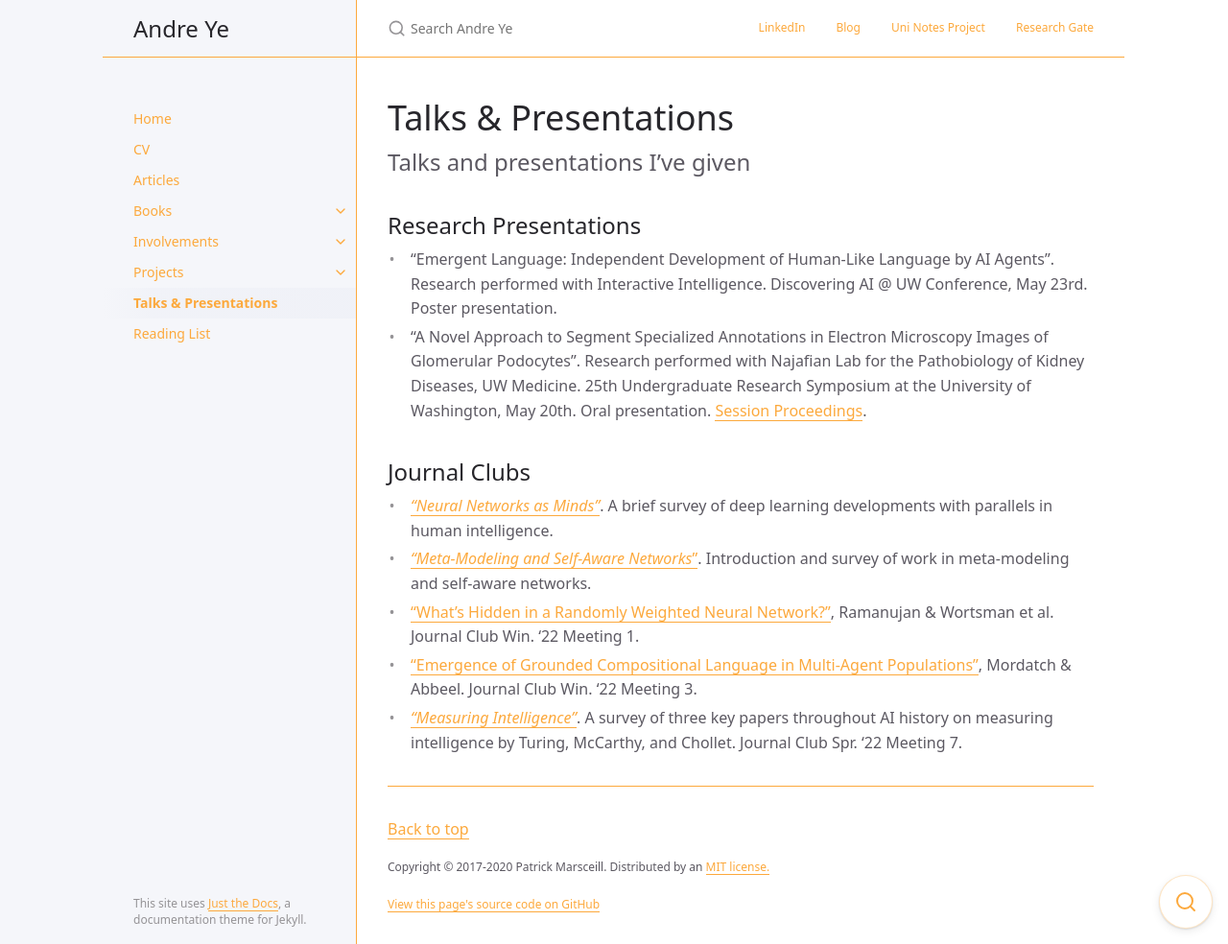
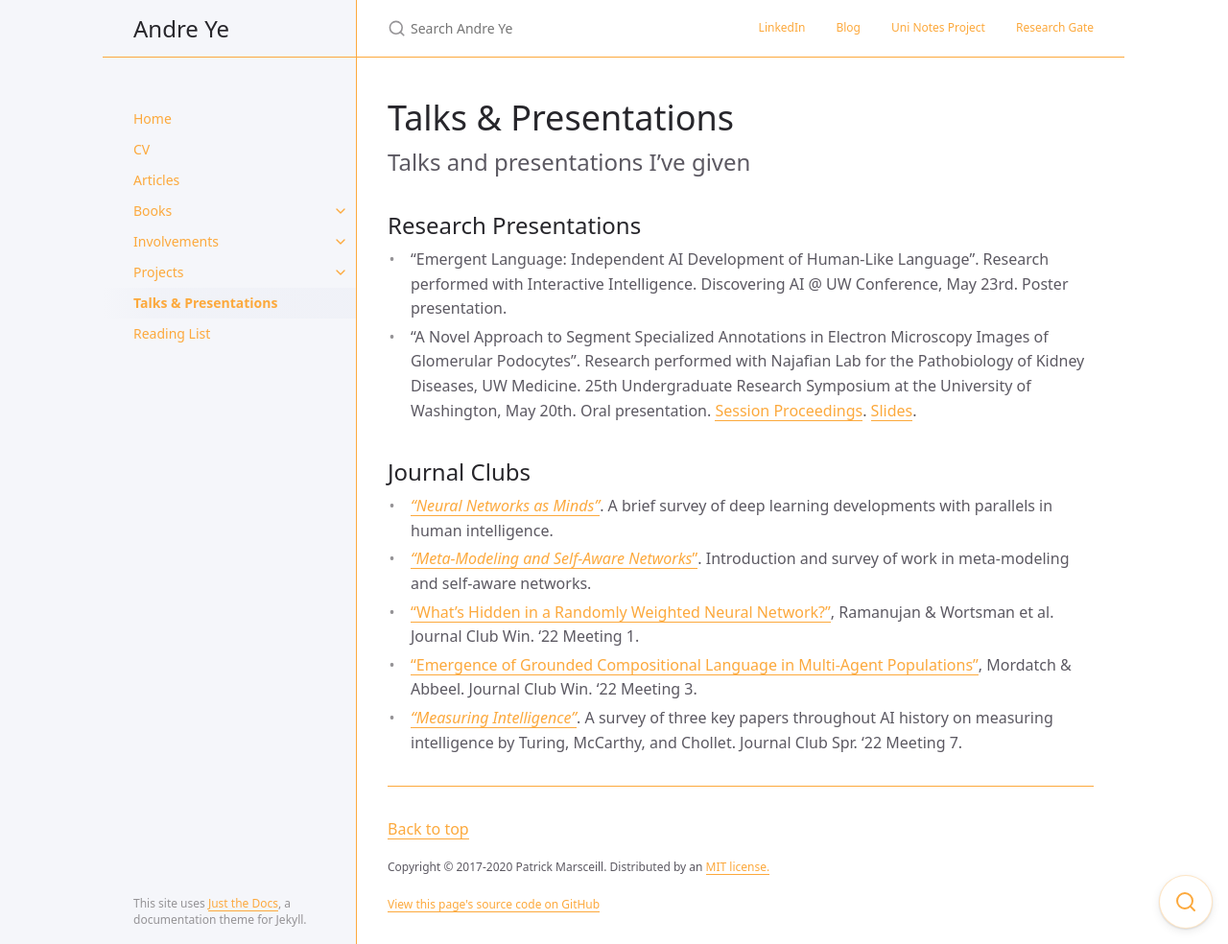
Before and after one commit to andre-ye/andre-ye.github.io-retired, a Jekyll site: the page built from docs/talks-presentation.md, in a window 1280 px wide and 984 px high. Shown: the whole window at 96% size. Built offline with Jekyll 4.4.1, drawn with Linux system fonts in a browser that asks for light colours; nearby versions of some CDN libraries.

Commit message:
Update talks-presentation.md

```diff
--- a/docs/talks-presentation.md
+++ b/docs/talks-presentation.md
@@ -13,8 +13,8 @@ Talks and presentations I've given
 
 
 ## Research Presentations
-- "Emergent Language: Independent Development of Human-Like Language by AI Agents". Research performed with Interactive Intelligence. Discovering AI @ UW Conference, May 23rd. Poster presentation.
-- "A Novel Approach to Segment Specialized Annotations in Electron Microscopy Images of Glomerular Podocytes". Research performed with Najafian Lab for the Pathobiology of Kidney Diseases, UW Medicine. 25th Undergraduate Research Symposium at the University of Washington, May 20th. Oral presentation. [Session Proceedings](https://expo.uw.edu/expo/apply/635/proceedings/offering_session/1374){:target="_blank"}.
+- "Emergent Language: Independent AI Development of Human-Like Language". Research performed with Interactive Intelligence. Discovering AI @ UW Conference, May 23rd. Poster presentation.
+- "A Novel Approach to Segment Specialized Annotations in Electron Microscopy Images of Glomerular Podocytes". Research performed with Najafian Lab for the Pathobiology of Kidney Diseases, UW Medicine. 25th Undergraduate Research Symposium at the University of Washington, May 20th. Oral presentation. [Session Proceedings](https://expo.uw.edu/expo/apply/635/proceedings/offering_session/1374){:target="_blank"}. [Slides](https://andre-ye.github.io/files/najafian/URP%20Presentation.pdf){:target="_blank"}.
 
 ## Journal Clubs
 
```
